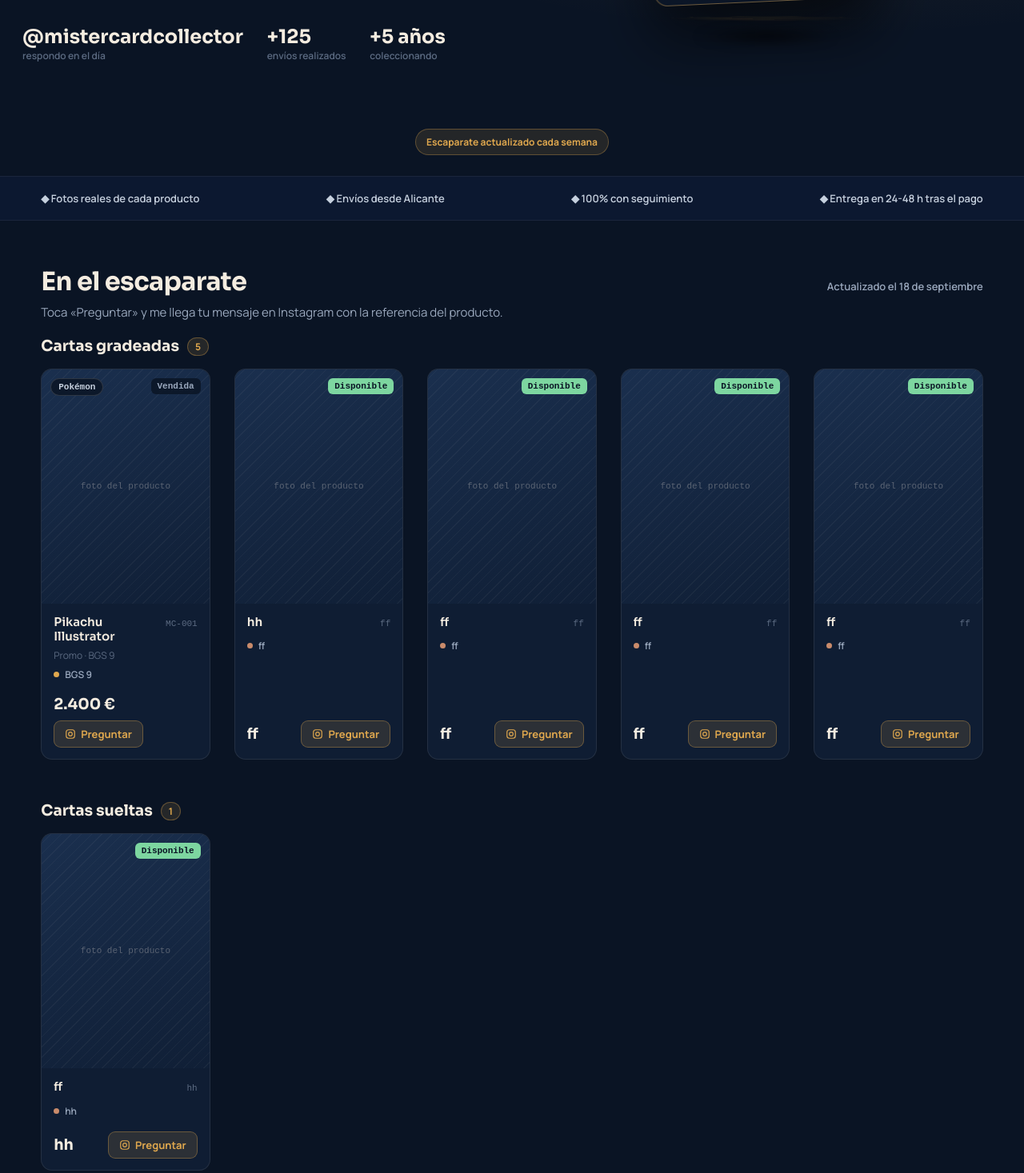
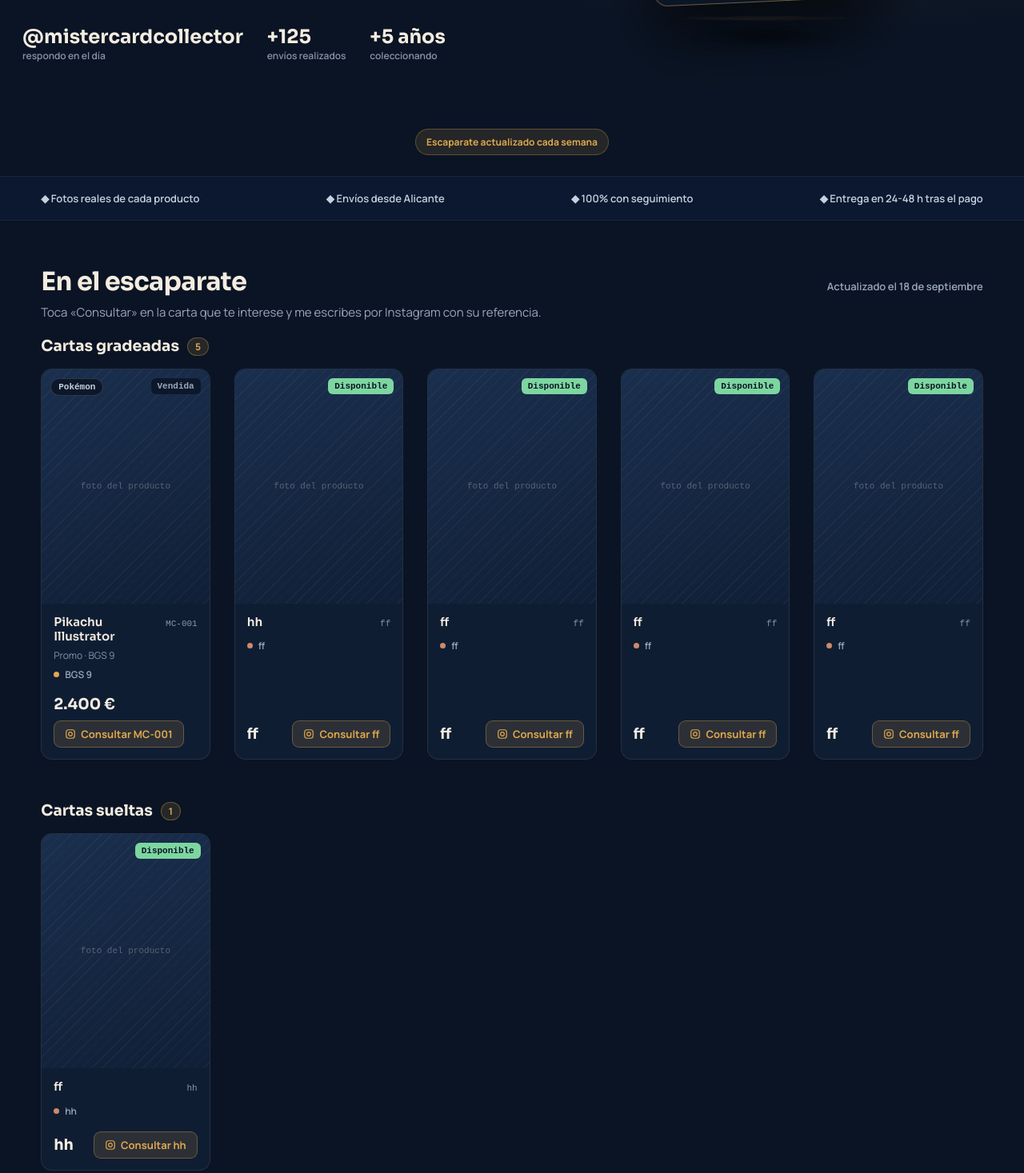
Before and after one commit to vicentegomezrosello/mistercard, a plain HTML site: page index.html in a window 1280 px wide. Shown: the part 596-2063 px from the top of the page at 80% size. Drawn offline with Linux system fonts and the light colour scheme.

Commit message:
Add files via upload

```diff
--- a/index.html
+++ b/index.html
@@ -5,9 +5,23 @@
 <meta name="viewport" content="width=device-width,initial-scale=1">
 <title>mistercard · Cartas TCG: Pokémon, Magic, One Piece</title>
 <meta name="description" content="Escaparate de cartas TCG coleccionables: Pokémon, Magic, Yu-Gi-Oh! y One Piece. Envíos desde Alicante con seguimiento. Reserva por Instagram.">
+<link rel="canonical" href="https://mistercard.es/">
+<!-- Vista previa al compartir el enlace (Instagram, WhatsApp, Telegram…).
+     Las rutas DEBEN ser absolutas: con rutas relativas no se ve ninguna imagen. -->
+<meta property="og:type" content="website">
+<meta property="og:site_name" content="mistercard">
+<meta property="og:locale" content="es_ES">
+<meta property="og:url" content="https://mistercard.es/">
 <meta property="og:title" content="mistercard · Cartas TCG coleccionables">
 <meta property="og:description" content="Cartas y producto sellado con estado y precio. Envíos desde Alicante. Reserva por Instagram.">
-<meta property="og:image" content="assets/lockup.png">
+<meta property="og:image" content="https://mistercard.es/assets/og-mistercard.png">
+<meta property="og:image:width" content="1200">
+<meta property="og:image:height" content="630">
+<meta property="og:image:alt" content="mistercard · escaparate de cartas TCG, envíos desde Alicante">
+<meta name="twitter:card" content="summary_large_image">
+<meta name="twitter:title" content="mistercard · Cartas TCG coleccionables">
+<meta name="twitter:description" content="Cartas y producto sellado con estado y precio. Envíos desde Alicante. Reserva por Instagram.">
+<meta name="twitter:image" content="https://mistercard.es/assets/og-mistercard.png">
 <link rel="icon" href="assets/star.png">
 <link rel="preconnect" href="https://fonts.googleapis.com">
 <link rel="preconnect" href="https://fonts.gstatic.com" crossorigin>
@@ -70,7 +84,7 @@
   .price{font-family:Sora,sans-serif;font-weight:700;font-size:19px;white-space:nowrap}
   .datos{display:flex;flex-wrap:wrap;gap:30px}
   .dato{font-family:Sora,sans-serif;font-weight:700;font-size:24px}
-  .dato-pie{font-size:12px;color:#5c6b82;font-weight:600}
+  .dato-pie{font-size:12px;color:#8794ab;font-weight:600}
   .pasos{display:grid;grid-template-columns:repeat(var(--n,3),minmax(0,1fr));gap:60px;max-width:1220px;margin:0 auto;text-align:left}
   #como{text-align:center}
   /* !important porque el número de pasos se fija por JS como estilo en línea. */
@@ -216,7 +230,7 @@
     <h2 style="font-weight:700;font-size:clamp(24px,3.4vw,32px)">En el escaparate</h2>
     <span style="font-size:13px;color:#9aa8bd;font-weight:600">Actualizado el <span id="actualizado"></span></span>
   </div>
-  <p class="bajada" style="color:#9aa8bd;font-size:15px;margin-top:0;margin-bottom:20px">Toca «Preguntar» y me llega tu mensaje en Instagram con la referencia del producto.</p>
+  <p class="bajada" style="color:#9aa8bd;font-size:15px;margin-top:0;margin-bottom:20px">Toca «Consultar» en la carta que te interese y me escribes por Instagram con su referencia.</p>
   <div id="apartados"></div>
 </section>
 
@@ -247,12 +261,12 @@
     <svg width="21" height="21" viewBox="0 0 24 24" fill="none" stroke="#0a1424" stroke-width="2" style="flex:none"><rect x="3" y="3" width="18" height="18" rx="5"></rect><circle cx="12" cy="12" r="4"></circle><circle cx="17.2" cy="6.8" r="1.2" fill="#0a1424" stroke="none"></circle></svg>
     <span class="handle"></span>
   </a>
-  <div style="font-size:13px;color:#5c6b82;margin-top:16px" id="wa"></div>
+  <div style="font-size:13px;color:#8794ab;margin-top:16px" id="wa"></div>
 </section>
 
 <footer>
   <img src="assets/lockup-tagline.png" alt="mistercard — built for collectors" style="height:50px;width:auto">
-  <span style="font-size:12px;color:#5c6b82">© <span id="anyo"></span> mistercard · <span class="handle"></span></span>
+  <span style="font-size:12px;color:#8794ab">© <span id="anyo"></span> mistercard · <span class="handle"></span></span>
 </footer>
 
 <script>
@@ -299,15 +313,15 @@ function cardHTML(c, ratio) {
     <div class="body">
       <div style="display:flex;align-items:baseline;justify-content:space-between;gap:8px">
         <div style="font-family:Sora,sans-serif;font-weight:600;font-size:15px;line-height:1.25">${esc(c.nombre)}</div>
-        <span style="font:11px ui-monospace,monospace;color:#5c6b82;flex:none">${esc(c.ref)}</span>
+        <span style="font:11px ui-monospace,monospace;color:#8794ab;flex:none">${esc(c.ref)}</span>
       </div>
-      <div style="font-size:12px;color:#5c6b82">${esc(c.set)}</div>
+      <div style="font-size:12px;color:#8794ab">${esc(c.set)}</div>
       ${estado}
       <div class="foot">
         <span class="price">${esc(c.precio)}</span>
-        <a class="ask ig" href="#" target="_blank" rel="noopener">
-          <svg width="14" height="14" viewBox="0 0 24 24" fill="none" stroke="currentColor" stroke-width="2" style="flex:none"><rect x="3" y="3" width="18" height="18" rx="5"></rect><circle cx="12" cy="12" r="4"></circle></svg>
-          Preguntar
+        <a class="ask ig" href="#" target="_blank" rel="noopener" aria-label="${c.ref ? `Consultar la referencia ${esc(c.ref)}, ${esc(c.nombre)}, por Instagram` : `Consultar ${esc(c.nombre)} por Instagram`}">
+          <svg width="14" height="14" viewBox="0 0 24 24" fill="none" stroke="currentColor" stroke-width="2" style="flex:none" aria-hidden="true"><rect x="3" y="3" width="18" height="18" rx="5"></rect><circle cx="12" cy="12" r="4"></circle></svg>
+          ${c.ref ? `Consultar ${esc(c.ref)}` : 'Consultar'}
         </a>
       </div>
     </div>
```
